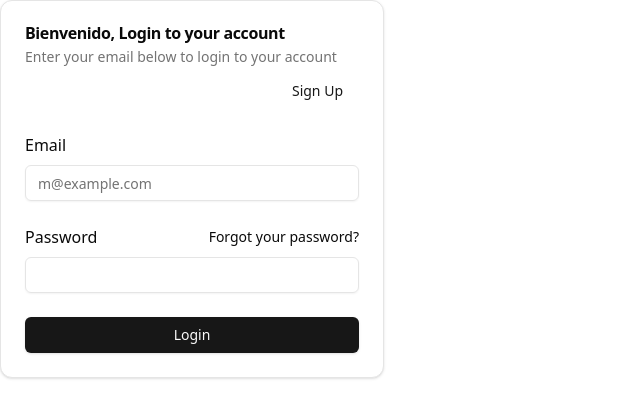
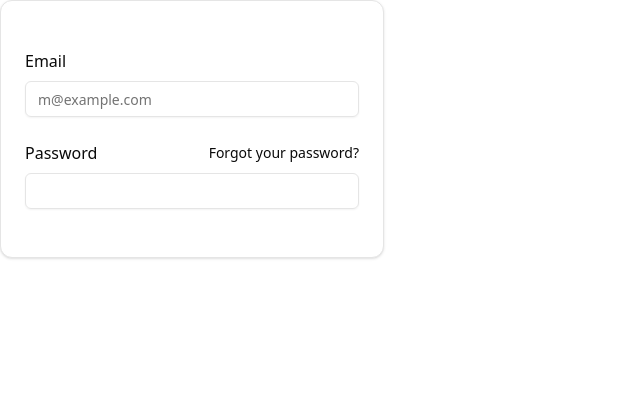
Before and after one commit to valium69mg/single-vendor-ecommerce-frontend, a React (Vite) app: page / in a window 1280 px wide. Shown: the top 418 px of the page, without its empty margins (0-640 px from the left). Built offline with nearby package versions, Linux system fonts and the light colour scheme.

Commit message:
feat: terminar de refactorizar el componente generico de formas

```diff
--- a/src/components/common/Form.tsx
+++ b/src/components/common/Form.tsx
@@ -1,21 +1,15 @@
-import { Button } from "@/components/ui/button";
 import {
   Card,
-  CardAction,
   CardContent,
   CardDescription,
   CardFooter,
   CardHeader,
   CardTitle,
 } from "@/components/ui/card";
-import { useTranslation } from "react-i18next";
-
-function Header() {
-  return <h1>{t("welcome")}</h1>;
-}
 
 interface FormProps {
-  headerContent?: React.ReactNode;
+  title: string;
+  description?: string;
   content?: React.ReactNode;
   footerContent?: React.ReactNode;
 }
@@ -23,18 +17,21 @@ interface FormProps {
 interface FormContentProps {
   children: React.ReactNode;
 }
-function FormHeader() {
-  const { t } = useTranslation();
 
+interface FormHeaderProps {
+  title: string;
+  description?: string;
+}
+
+interface FormFooterContentProps {
+  children: React.ReactNode;
+}
+
+function FormHeader({ title, description }: FormHeaderProps) {
   return (
     <CardHeader>
-      <CardTitle> {t("welcome")}, Login to your account</CardTitle>
-      <CardDescription>
-        Enter your email below to login to your account
-      </CardDescription>
-      <CardAction>
-        <Button variant="link">Sign Up</Button>
-      </CardAction>
+      <CardTitle> {title} </CardTitle>
+      {description ? <CardDescription>{description}</CardDescription> : <></>}
     </CardHeader>
   );
 }
@@ -43,22 +40,21 @@ function FormContent({ children }: FormContentProps) {
   return <CardContent>{children}</CardContent>;
 }
 
-function FormFooter() {
-  return (
-    <CardFooter className="flex-col gap-2">
-      <Button type="submit" className="w-full">
-        Login
-      </Button>
-    </CardFooter>
-  );
+function FormFooter({ children }: FormFooterContentProps) {
+  return <CardFooter className="flex-col gap-2">{children}</CardFooter>;
 }
 
-export function Form({ headerContent, content, footerContent }: FormProps) {
+export function Form({
+  title,
+  description,
+  content,
+  footerContent,
+}: FormProps) {
   return (
     <Card className="w-full max-w-sm">
-      <FormHeader></FormHeader>
+      <FormHeader title={title} description={description} />
       <FormContent>{content}</FormContent>
-      <FormFooter></FormFooter>
+      <FormFooter>{footerContent}</FormFooter>
     </Card>
   );
 }
```
